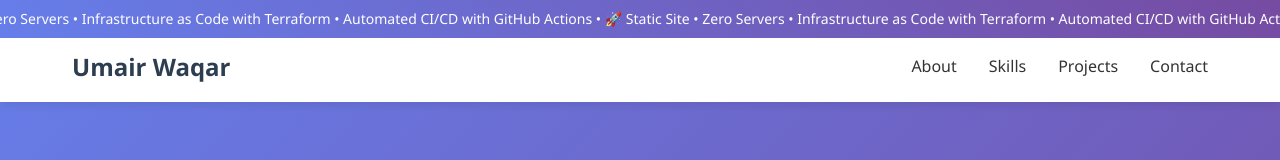
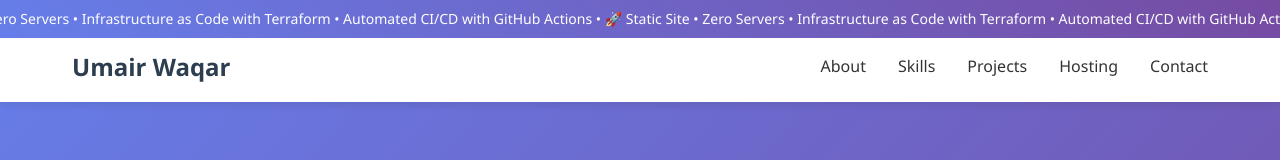
Before and after one commit to umairk8devops/my-portfolio, a React (Create React App) app: page / in a window 1280 px wide. Shown: the top 160 px of the page. Built offline with nearby package versions, Linux system fonts and the light colour scheme.

Commit message:
Add Hosting link to nav

```diff
--- a/src/components/Header.js
+++ b/src/components/Header.js
@@ -11,6 +11,7 @@ const Header = () => {
           <li><a href="#about">About</a></li>
           <li><a href="#skills">Skills</a></li>
           <li><a href="#projects">Projects</a></li>
+          <li><a href="#hosting">Hosting</a></li>
           <li><a href="#contact">Contact</a></li>
         </ul>
       </nav>
```
